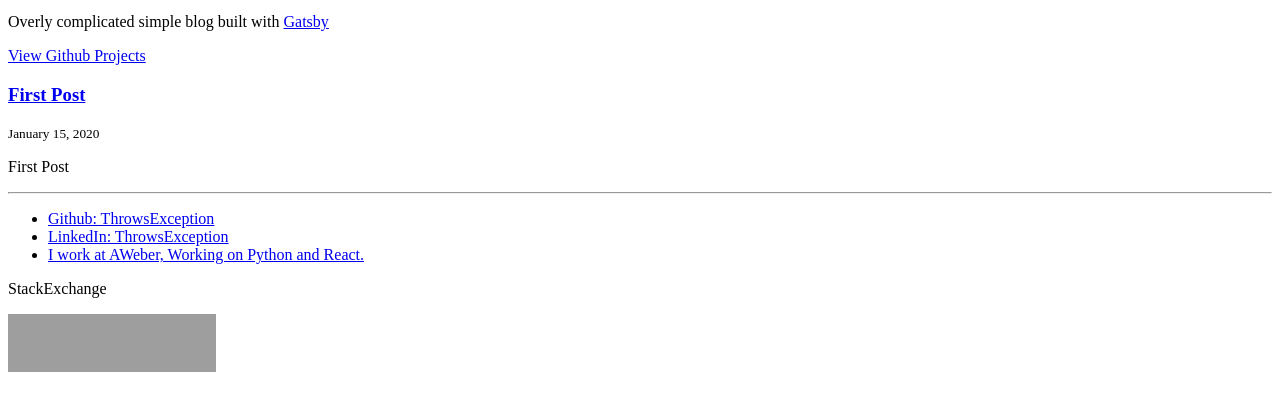
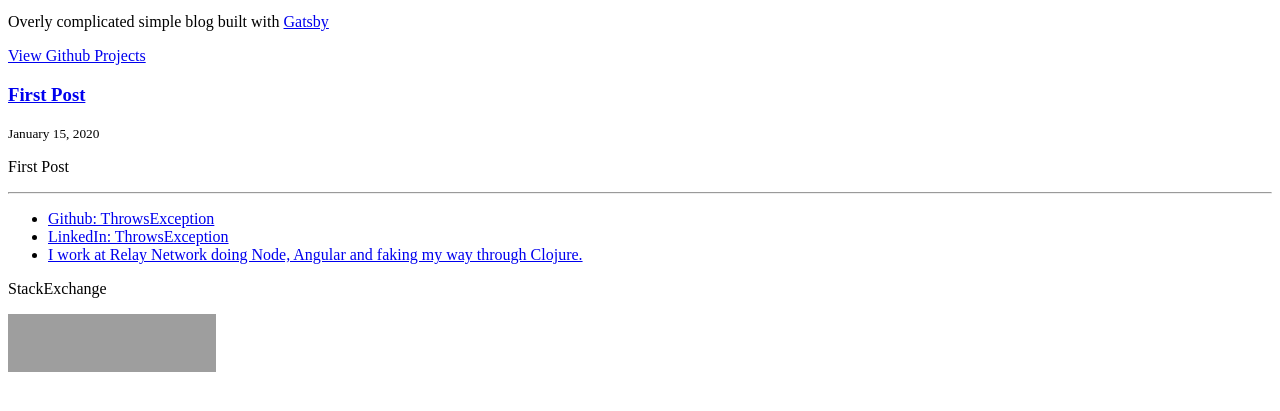
Before and after one commit to ThrowsException/personal-website, a Gatsby site: page / in a window 1280 px wide. Shown: the part 101-512 px from the top of the page. Built offline with nearby package versions, Linux system fonts and the light colour scheme; Gatsby itself is replaced by a stand-in of ours; grey boxes are pictures that could not be loaded.

Commit message:
Updated work

```diff
--- a/src/pages/index.tsx
+++ b/src/pages/index.tsx
@@ -50,8 +50,9 @@ export default ({ data }) => {
           </a>
         </li>
         <li>
-          <a href="https://www.aweber.com">
-            I work at AWeber, Working on Python and React.
+          <a href="https://www.relaynetwork.com/">
+            I work at Relay Network doing Node, Angular and faking my way
+            through Clojure.
           </a>
         </li>
       </ul>
```
